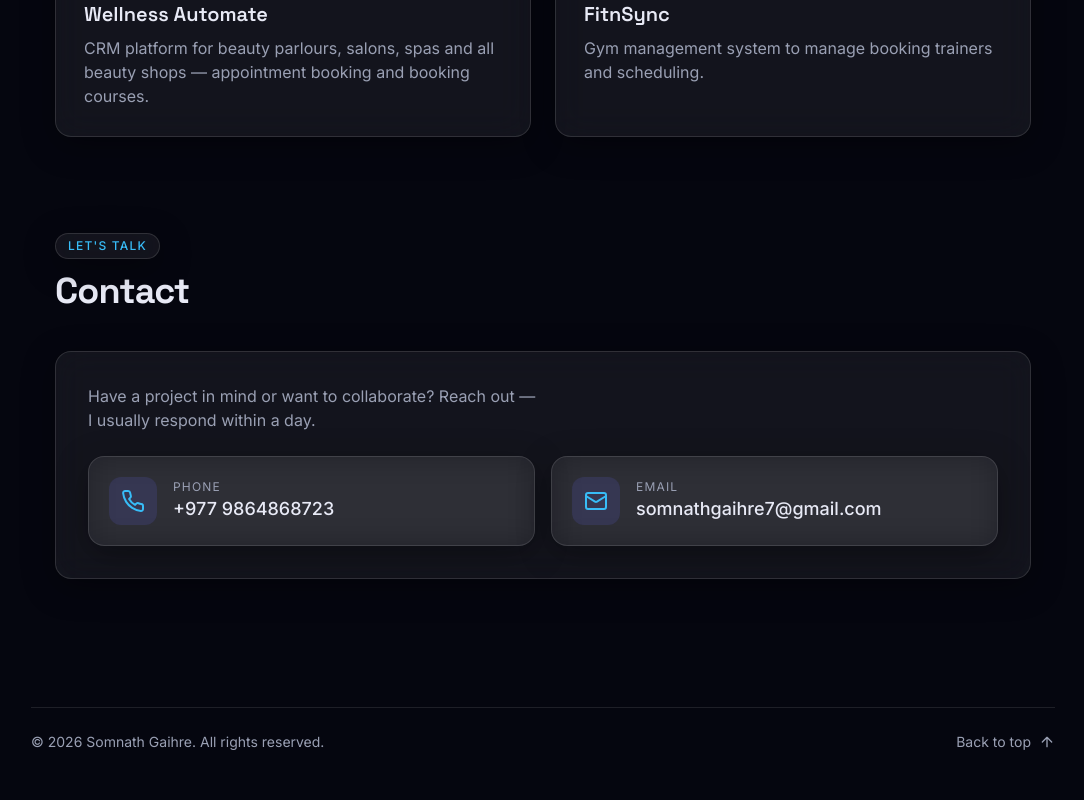
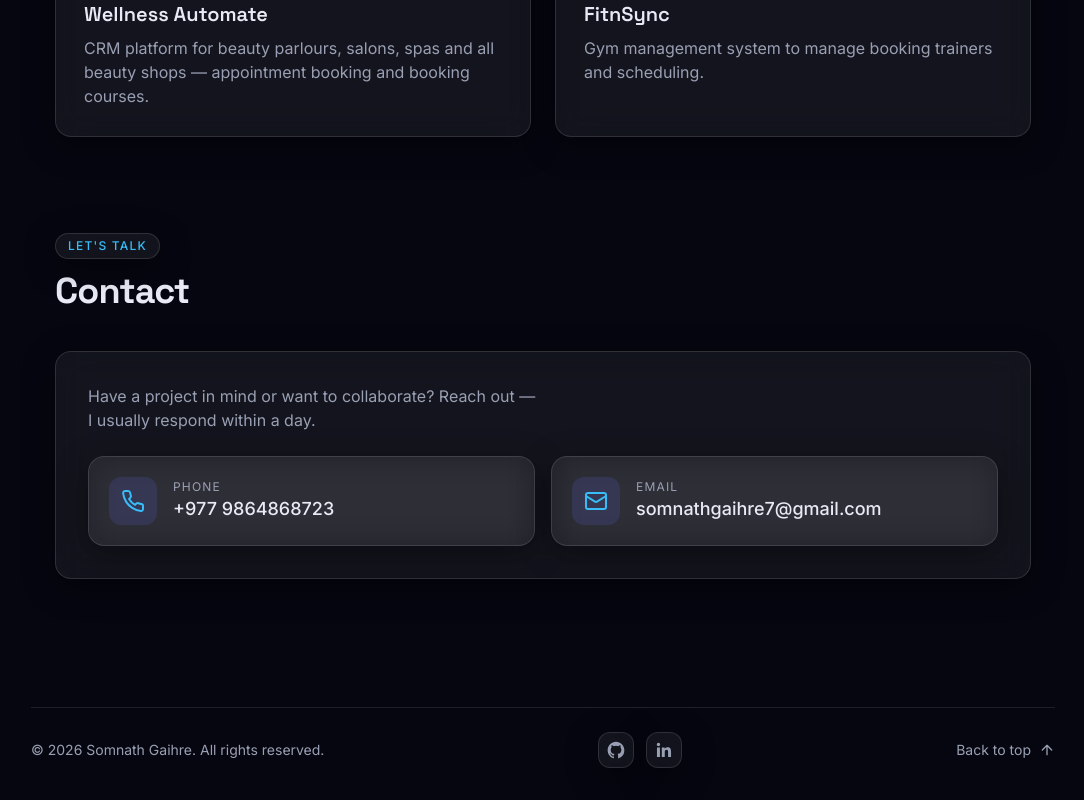
Before and after one commit to somnathgaihre7/portfolio_somnath, a Next.js app: page / in a window 1280 px wide. Shown: the part 2440-3240 px from the top of the page, without its empty margins (97-1181 px from the left). Built offline with nearby package versions, Linux system fonts and the light colour scheme.

Commit message:
feat: add GitHub and LinkedIn icons to footer

```diff
--- a/src/components/Footer.tsx
+++ b/src/components/Footer.tsx
@@ -1,3 +1,34 @@
+const socials = [
+  {
+    label: "GitHub",
+    href: "https://github.com/somnathgaihre7",
+    icon: (
+      <svg
+        viewBox="0 0 24 24"
+        fill="currentColor"
+        className="h-5 w-5"
+        aria-hidden
+      >
+        <path d="M12 2C6.48 2 2 6.58 2 12.25c0 4.53 2.87 8.37 6.84 9.73.5.09.68-.22.68-.49v-1.7c-2.78.62-3.37-1.37-3.37-1.37-.45-1.18-1.11-1.5-1.11-1.5-.91-.64.07-.62.07-.62 1 .07 1.53 1.06 1.53 1.06.9 1.57 2.36 1.12 2.94.85.09-.66.35-1.12.63-1.37-2.22-.26-4.56-1.14-4.56-5.07 0-1.12.39-2.03 1.03-2.75-.1-.26-.45-1.3.1-2.7 0 0 .84-.28 2.75 1.05a9.36 9.36 0 0 1 5 0c1.91-1.33 2.75-1.05 2.75-1.05.55 1.4.2 2.44.1 2.7.64.72 1.03 1.63 1.03 2.75 0 3.94-2.34 4.8-4.57 5.06.36.32.68.94.68 1.9v2.82c0 .27.18.59.69.49A10.28 10.28 0 0 0 22 12.25C22 6.58 17.52 2 12 2Z" />
+      </svg>
+    ),
+  },
+  {
+    label: "LinkedIn",
+    href: "https://www.linkedin.com/in/somnath-gaihre-13a06a22a/",
+    icon: (
+      <svg
+        viewBox="0 0 24 24"
+        fill="currentColor"
+        className="h-5 w-5"
+        aria-hidden
+      >
+        <path d="M20.45 20.45h-3.55v-5.57c0-1.33-.03-3.04-1.85-3.04-1.86 0-2.14 1.45-2.14 2.94v5.67H9.35V9h3.41v1.56h.05c.48-.9 1.64-1.85 3.37-1.85 3.6 0 4.27 2.37 4.27 5.46v6.28ZM5.34 7.43a2.06 2.06 0 1 1 0-4.12 2.06 2.06 0 0 1 0 4.12ZM7.12 20.45H3.55V9h3.57v11.45Z" />
+      </svg>
+    ),
+  },
+];
+
 export default function Footer() {
   return (
     <footer className="px-6 pb-8 pt-4">
@@ -5,6 +36,20 @@ export default function Footer() {
         <p className="text-sm text-muted">
           © 2026 Somnath Gaihre. All rights reserved.
         </p>
+        <div className="flex items-center gap-3">
+          {socials.map((social) => (
+            <a
+              key={social.label}
+              href={social.href}
+              target="_blank"
+              rel="noopener noreferrer"
+              aria-label={social.label}
+              className="glass glass-hover flex h-9 w-9 items-center justify-center rounded-xl text-muted transition-colors hover:text-accent-2"
+            >
+              {social.icon}
+            </a>
+          ))}
+        </div>
         <a
           href="#hero"
           className="flex items-center gap-2 text-sm text-muted transition-colors hover:text-foreground"
```
